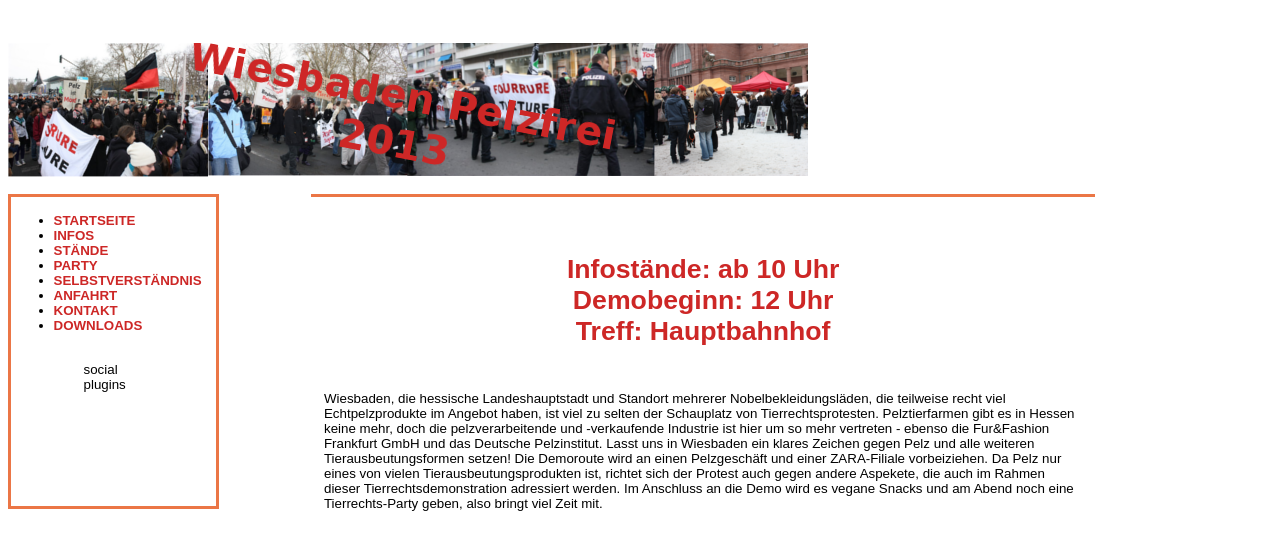
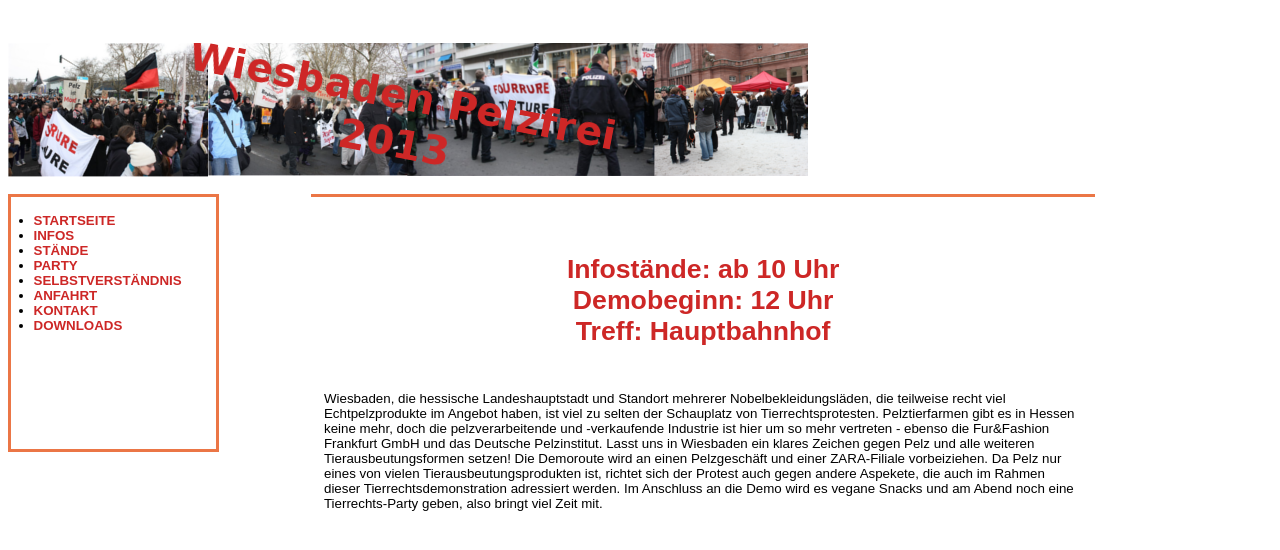
Before and after one commit to leSheep/demoSite, a PHP site: page /index.php in a window 1280 px wide. Shown: the top 550 px of the page. Run offline with PHP 8.4, Linux system fonts and the light colour scheme; some libraries are stand-ins or nearby versions.

Commit message:
ausrichtung socialMediaBar

```diff
--- a/index.php
+++ b/index.php
@@ -27,7 +27,7 @@
 <div class="floating_left">
 <div class="menu border">
 	<div>
-	    <ul>
+	    <ul style="margin-left:-20px;">
 			<li><a href="mainpage.php">STARTSEITE</a></li>
 			<li><a href="infos.php">INFOS</a></li>
 			<li><a href="staende.php">STÄNDE</a></li>
@@ -38,8 +38,7 @@
 	  		<li><a href="downloads.php">DOWNLOADS</a></li>
 		</ul>
 	</div>
-<div class="socialMediaBar" style="margin-left: 70px;">
-	<p>social plugins</p>
+<div class="socialMediaBar" style="margin-left: 20px;">
 	<div class="fb-like" data-href="http://wpf.veganseite.de/2013/" data-send="false" data-layout="button_count" data-width="200" data-show-faces="false" data-font="arial"></div>
 
 </div></div>
```
